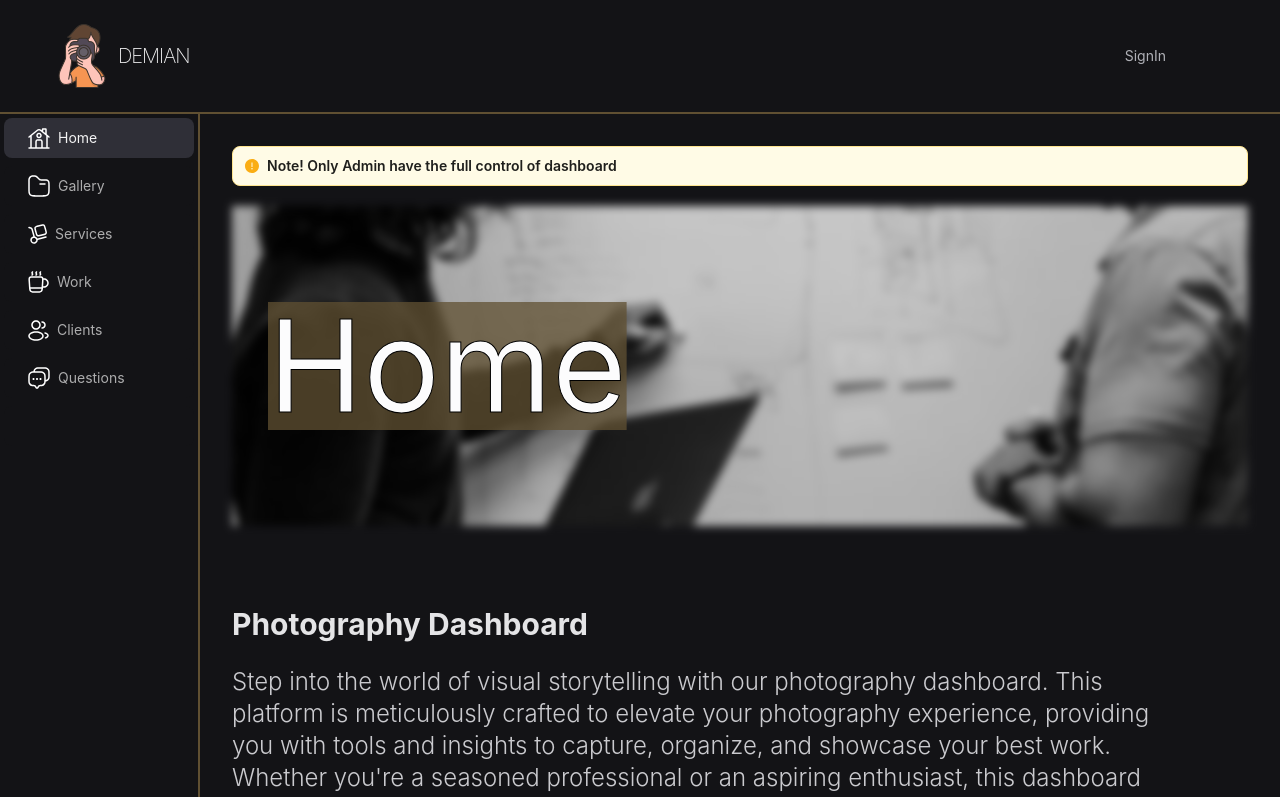
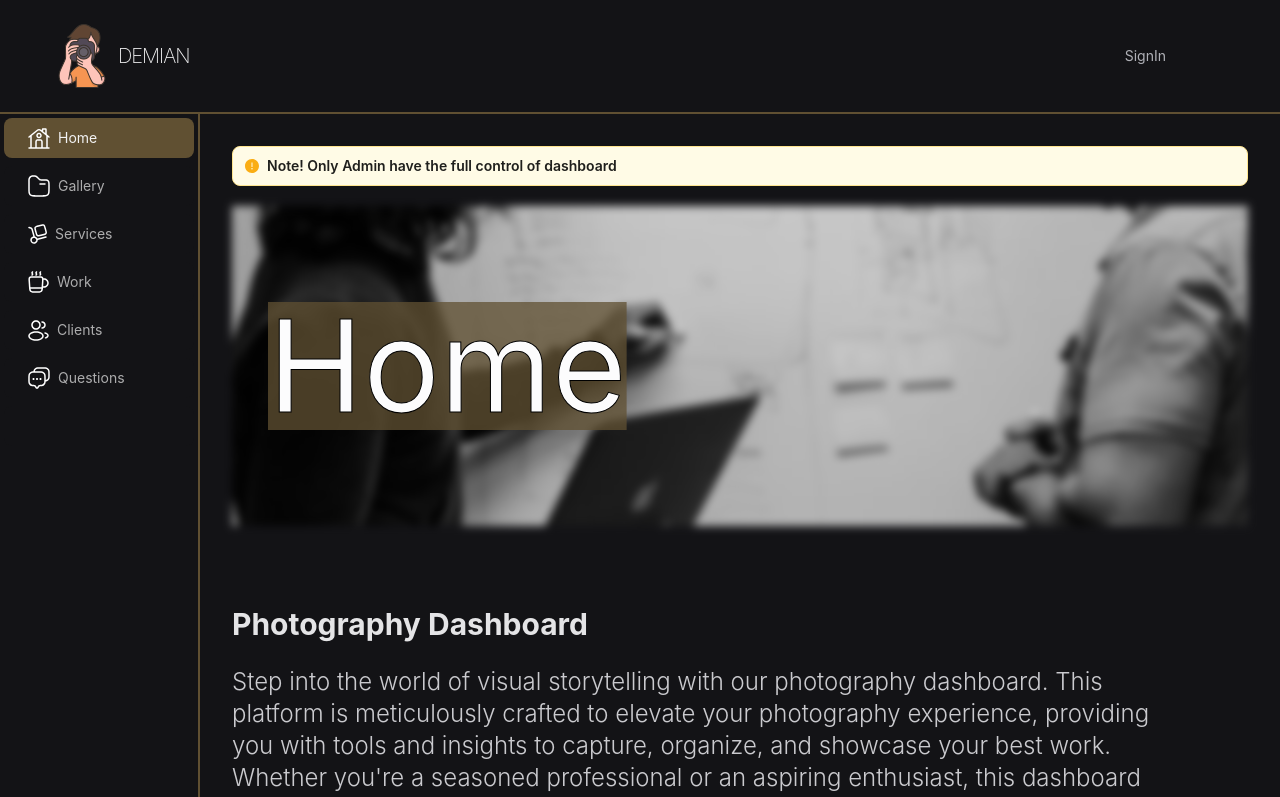
Before and after one commit to ommrahmdd/photography-portfolio-internal, a React (Create React App) app: page / in a window 1280 px wide. Shown: the top 797 px of the page. Built offline with nearby package versions, Linux system fonts and the light colour scheme; no server answers.

Commit message:
fix: navigation

```diff
--- a/src/layout/SidebarLayout/index.jsx
+++ b/src/layout/SidebarLayout/index.jsx
@@ -1,6 +1,6 @@
-import React, { useState } from "react";
+import React, { useEffect, useState } from "react";
 
-import { useNavigate } from "@tanstack/react-router";
+import { useNavigate, useRouterState } from "@tanstack/react-router";
 
 import { Menu } from "antd";
 import Sider from "antd/es/layout/Sider";
@@ -21,6 +21,9 @@ import "./styles.scss";
 
 export default function SidebarLayout() {
   const [isCollapsed, setCollapse] = useState(false);
+
+  const { location } = useRouterState();
+  const pathname = location?.pathname?.split("/")[1];
 
   const { user } = useUser();
   const userRole = user?.organizationMemberships[0]?.role;
@@ -80,6 +83,7 @@ export default function SidebarLayout() {
       <Menu
         theme="dark"
         defaultSelectedKeys={[""]}
+        selectedKeys={[pathname]}
         mode="inline"
         items={items}
         onClick={(e) => navigate({ to: `/${e.key}` })}
--- a/src/layout/SidebarLayout/styles.scss
+++ b/src/layout/SidebarLayout/styles.scss
@@ -24,7 +24,7 @@
 
 /* Active Item */
 .ant-menu-item-selected {
-  background-color: $dark-20 !important;
+  background-color: $cOrange !important;
   color: $cGrey-20 !important;
 }
 
```
